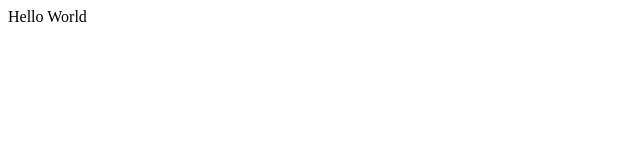
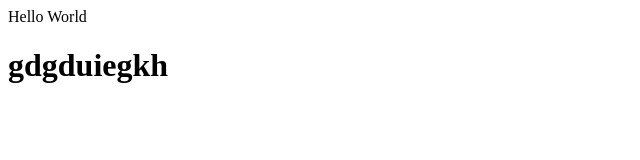
Before and after one commit to Kvreddy888/Demoproject, a plain HTML site: page index.html in a window 1280 px wide. Shown: the whole page, without its empty margins (0-640 px from the left). Drawn offline with Linux system fonts and the light colour scheme.

Commit message:
new change

```diff
--- a/index.html
+++ b/index.html
@@ -1 +1,2 @@
 <p>Hello World</p>
+<h1>gdgduiegkh</h1>
```
